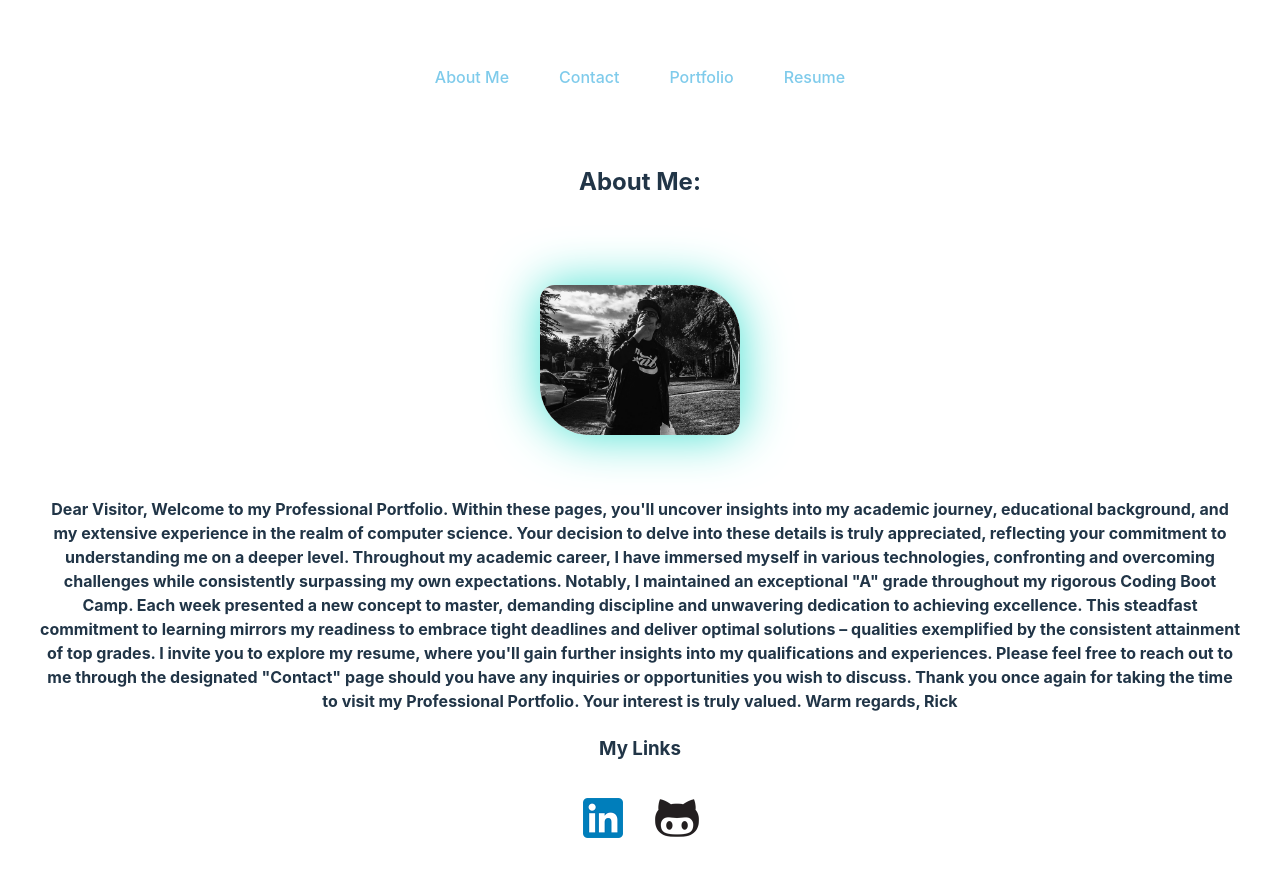
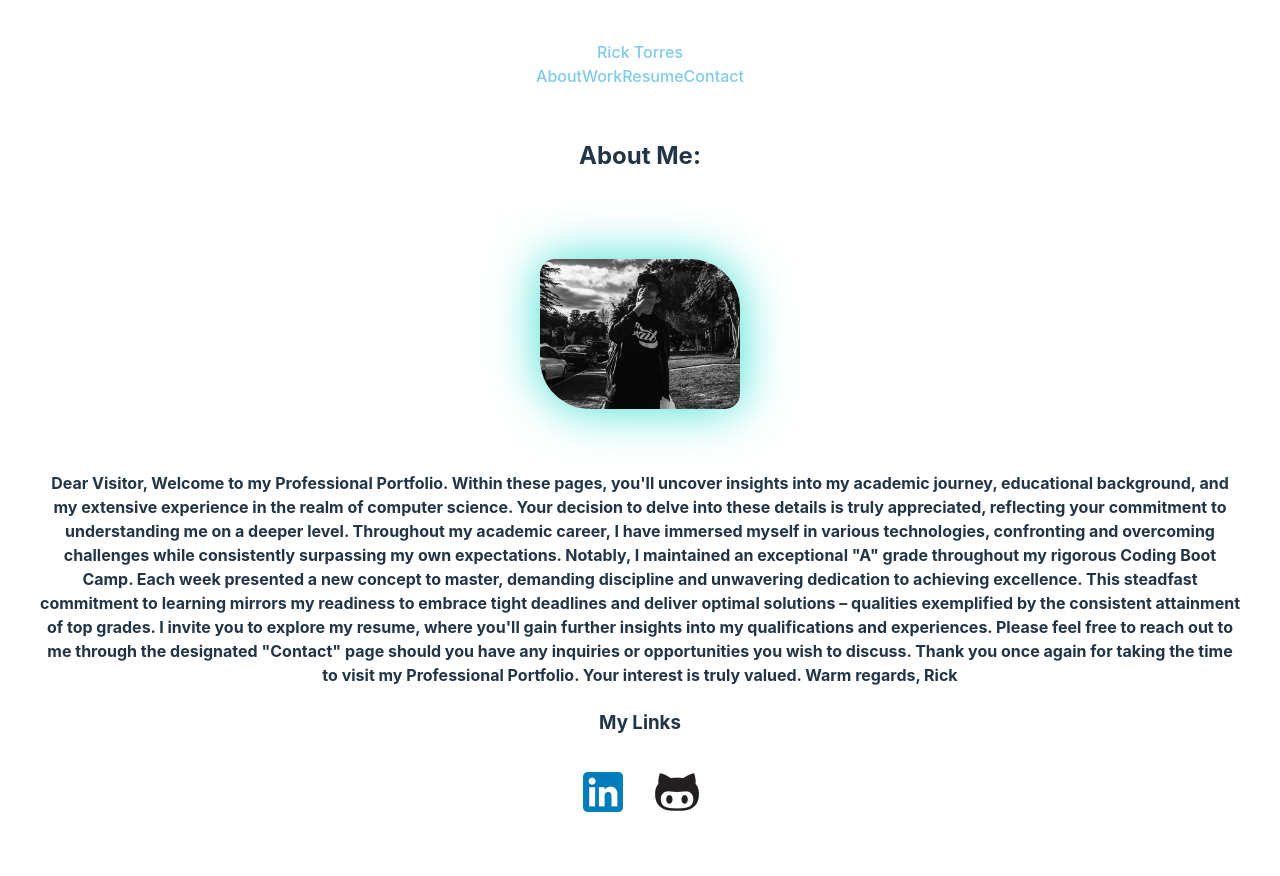
Before and after one commit to rtocastro/dossiyay, a React (Vite) app: page / in a window 1280 px wide. Shown: the top 876 px of the page. Built offline with nearby package versions, Linux system fonts and the light colour scheme.

Commit message:
updated navatabs for next step refctr

```diff
--- a/src/components/NavTabs.jsx
+++ b/src/components/NavTabs.jsx
@@ -1,50 +1,36 @@
 import { Link, useLocation } from 'react-router-dom';
 
-// Here we are using object destructuring assignment to pluck off our variables from the props object
-// We assign them to their own variable names
 function NavTabs() {
   const currentPage = useLocation().pathname;
 
+  const navItems = [
+    { to: '/', label: 'About' },
+    { to: '/portfolio', label: 'Work' },
+    { to: '/resume', label: 'Resume' },
+    { to: '/contact', label: 'Contact' },
+  ];
+
   return (
-    <div className="nav nav-tabs ">
-      <div className="nav-item">
-        <Link
-          to="/"
-          // This is a conditional (ternary) operator that checks to see if the current page is "About"
-          // If it is, we set the current page to 'nav-link-active', otherwise we set it to 'nav-link'
-          className={currentPage === '/' ? 'nav-link active' : 'nav-link'}
-        >
-          About Me
-        </Link>
+    <nav className="nav-wrap">
+      <Link to="/" className="brand-mark">
+        Rick Torres
+      </Link>
+
+      <div className="nav-links">
+        {navItems.map((item) => {
+          const isActive = currentPage === item.to;
+          return (
+            <Link
+              key={item.to}
+              to={item.to}
+              className={`nav-link ${isActive ? 'active' : ''}`}
+            >
+              {item.label}
+            </Link>
+          );
+        })}
       </div>
-      <div className="nav-item">
-        <Link
-          to="/Contact"
-          // Check to see if the currentPage is `Contact`, and if so we use the active link class from bootstrap. Otherwise, we set it to a normal nav-link
-          className={currentPage === '/Contact' ? 'nav-link active' : 'nav-link'}
-        >
-          Contact
-        </Link>
-      </div>
-      <div className="nav-item">
-        <Link
-          to="/Portfolio"
-          // Check to see if the currentPage is `Portfolio`, and if so we use the active link class from bootstrap. Otherwise, we set it to a normal nav-link
-          className={currentPage === '/Portfolio' ? 'nav-link active' : 'nav-link'}
-        >
-          Portfolio
-        </Link>
-      </div>
-      <div className="nav-item">
-        <Link
-          to="/Resume"
-          // Check to see if the currentPage is `Resume`, and if so we use the active link class from bootstrap. Otherwise, we set it to a normal nav-link
-          className={currentPage === '/Resume' ? 'nav-link active' : 'nav-link'}
-        >
-          Resume
-        </Link>
-      </div>
-    </div>
+    </nav>
   );
 }
 
```
